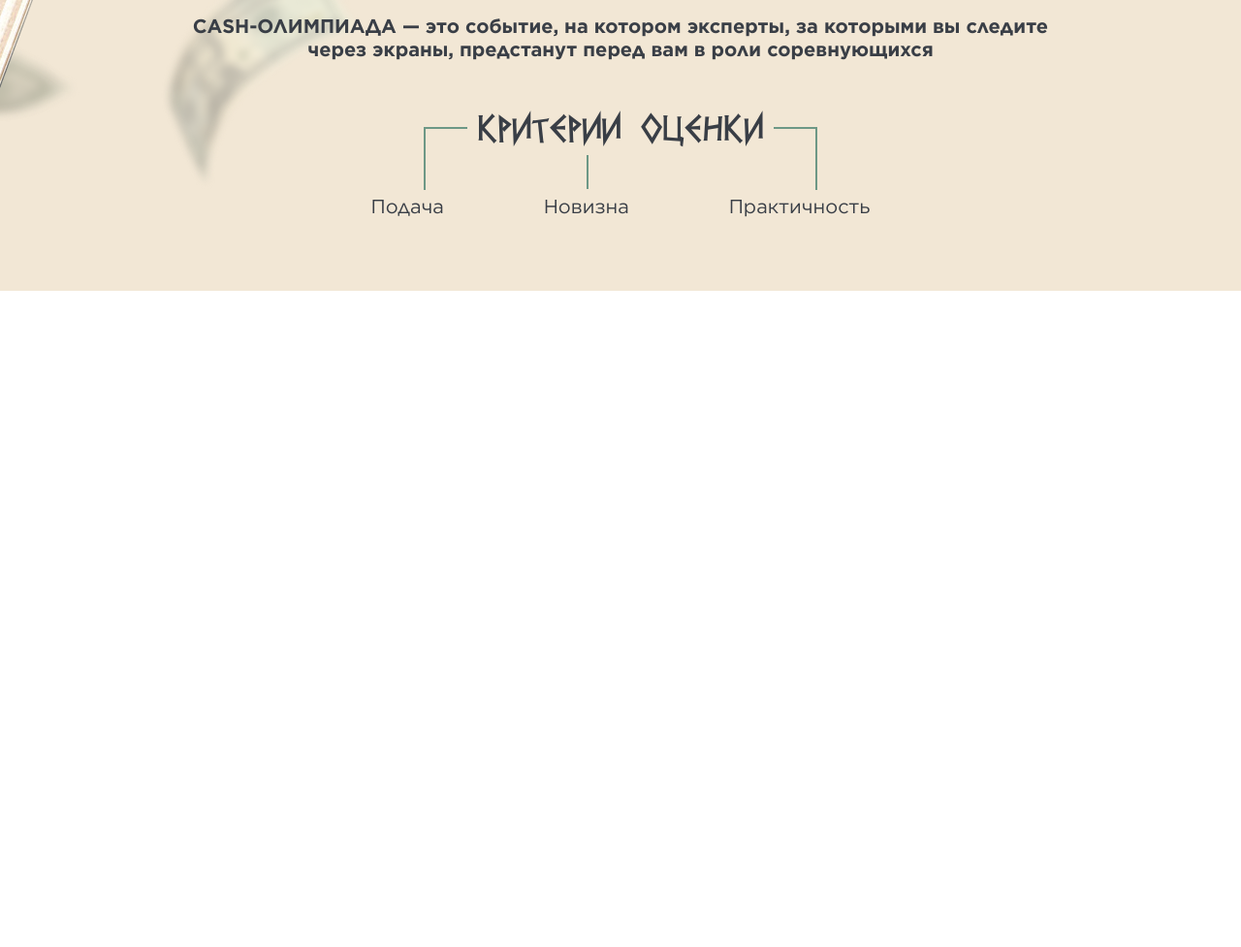
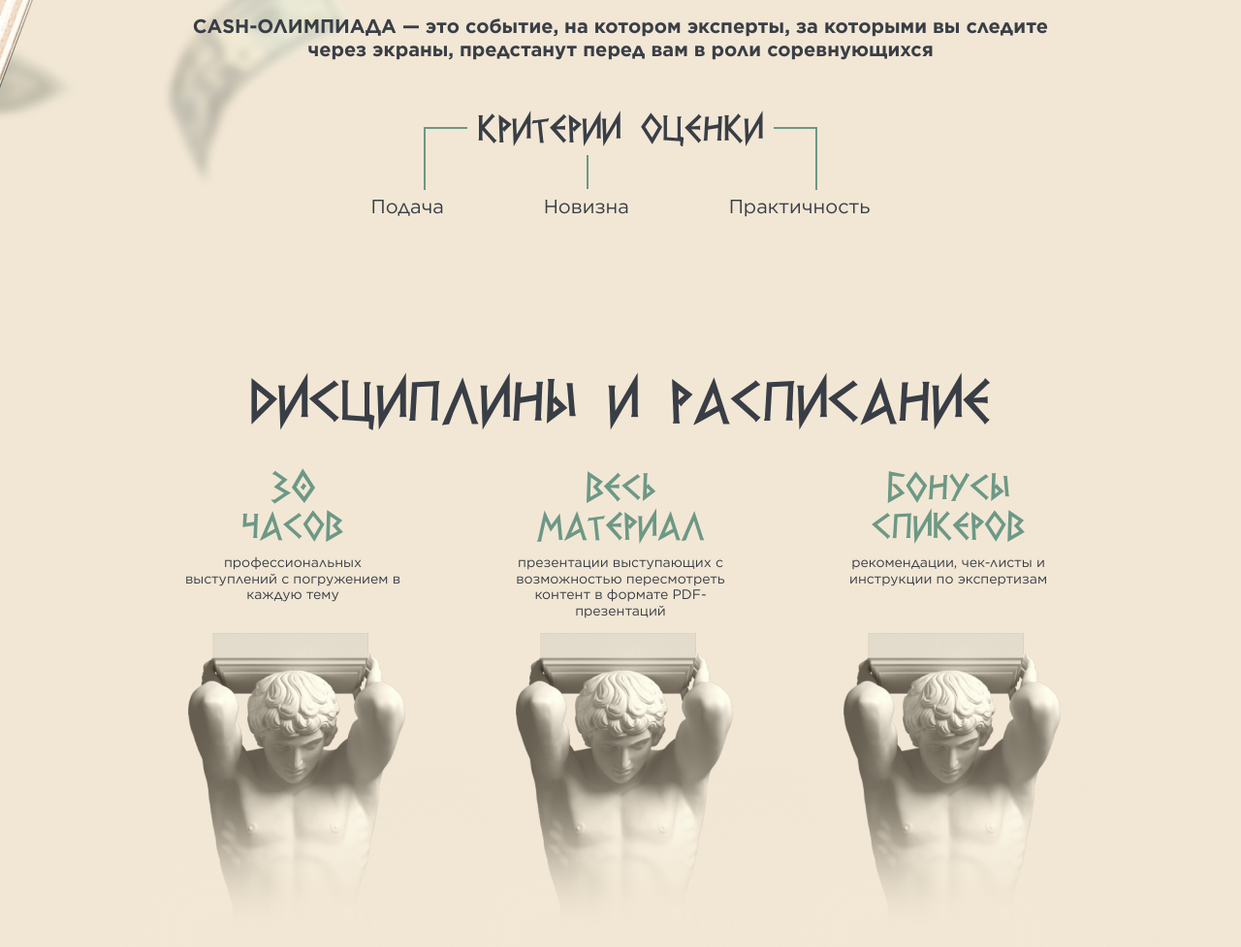
Before and after one commit to golub753/greece, a website built with webpack: page src/index.html in a window 1280 px wide. Shown: the part 1684-2661 px from the top of the page at 97% size. Before the commit the page ends 1984 px from the top, so only its background shows below. Built offline with nearby package versions, Linux system fonts and the light colour scheme.

Commit message:
feat: create disciplines section

```diff
--- a/src/index.html
+++ b/src/index.html
@@ -108,6 +108,30 @@
                 </div>
             </div>
         </div>
+        <div class="disciplines">
+            <div class="container">
+                <div class="disciplines-title">Дисциплины и расписание</div>
+                <div class="disciplines-blocks">
+                    <div class="disciplines-block">
+                        <div class="disciplines-block__title">30<br />часов</div>
+                        <div class="disciplines-block__text">профессиональных выступлений с погружением в каждую тему</div>
+                        <img src="../src/assets/stat.png" alt="" class="disciplines-block__img" />
+                    </div>
+                    <div class="disciplines-block">
+                        <div class="disciplines-block__title">весь материал</div>
+                        <div class="disciplines-block__text">
+                            презентации выступающих с возможностью пересмотреть контент в формате PDF-презентаций
+                        </div>
+                        <img src="../src/assets/stat.png" alt="" class="disciplines-block__img" />
+                    </div>
+                    <div class="disciplines-block">
+                        <div class="disciplines-block__title">Бонусы спикеров</div>
+                        <div class="disciplines-block__text">рекомендации, чек-листы и инструкции по экспертизам</div>
+                        <img src="../src/assets/stat.png" alt="" class="disciplines-block__img" />
+                    </div>
+                </div>
+            </div>
+        </div>
         <script src="https://code.jquery.com/jquery-3.6.3.min.js"></script>
     </body>
 </html>
--- /dev/null
+++ b/src/sass/parts/_disciplines.scss
@@ -0,0 +1,46 @@
+.disciplines {
+    padding-top: 75px;
+    padding-bottom: 338px;
+    background: #f2e7d5;
+    overflow: hidden;
+    &-title {
+        font-weight: 400;
+        font-size: 64px;
+        line-height: 120%;
+        text-align: center;
+        color: #393e46;
+        margin-bottom: 30px;
+    }
+    &-blocks {
+        display: grid;
+        grid-template-columns: repeat(3, 224px);
+        grid-column-gap: 114px;
+        width: fit-content;
+        margin: 0 auto;
+    }
+    &-block {
+        position: relative;
+        &__title {
+            font-weight: 400;
+            font-size: 40px;
+            line-height: 100%;
+            text-align: center;
+            color: #6d9886;
+            margin-bottom: 10px;
+        }
+        &__text {
+            font-family: 'Gotham';
+            font-style: normal;
+            font-weight: 400;
+            font-size: 14px;
+            line-height: 120%;
+            text-align: center;
+            color: #393e46;
+        }
+        &__img {
+            position: absolute;
+            left: -173px;
+            top: 171px;
+        }
+    }
+}
--- a/src/sass/style.scss
+++ b/src/sass/style.scss
@@ -4,5 +4,6 @@
 
 @import 'parts/main';
 @import 'parts/cash';
+@import 'parts/disciplines';
 
 @import 'media';
```
Also changed, not shown: dist/index.html, dist/style.min.css, src/assets/stat.png (added), 1 other file.
